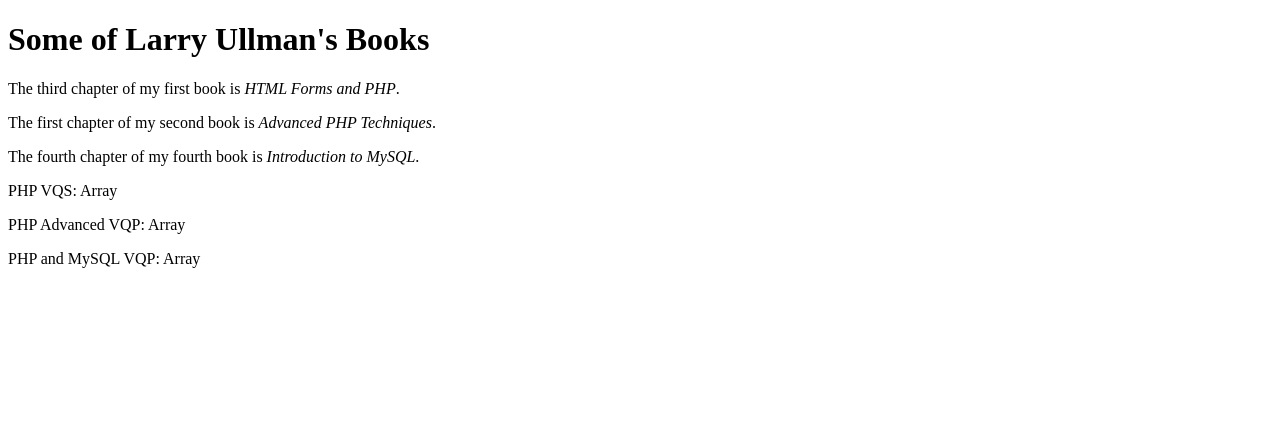
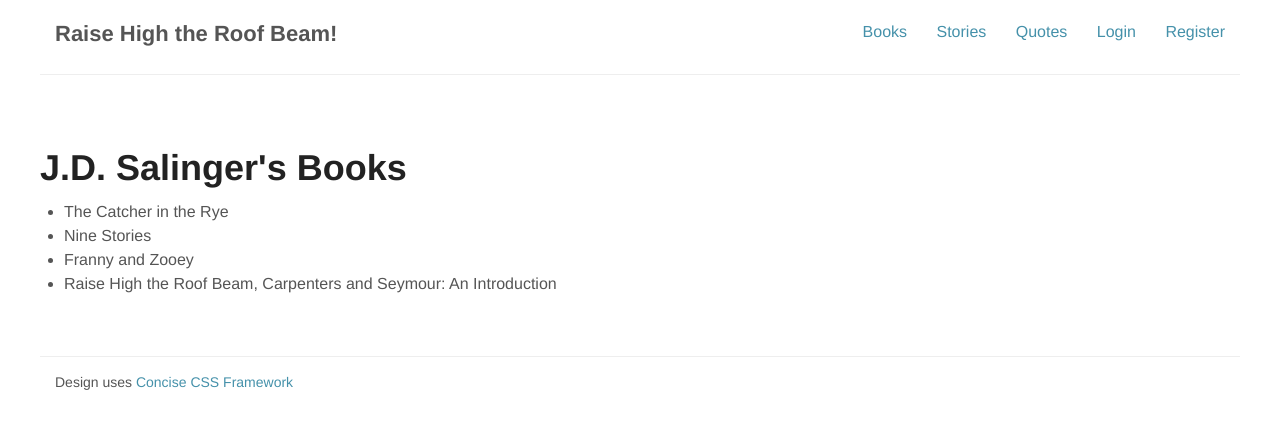
Before and after one commit to UnsteadyDizzy/CSC211-Programming-PHP-and-MySQL, a PHP site: page /books.php in a window 1280 px wide. Shown: the top 429 px of the page. Run offline with PHP 8.4, Linux system fonts and the light colour scheme.

Commit message:
Add files via upload

```diff
--- a/books.php
+++ b/books.php
@@ -1,41 +1,19 @@
-<!doctype html>
-<html lang="en">
-<head>
-	<meta charset="utf-8">
-	<title>Larry Ullman's Books and Chapters</title>
-</head>
-<body>
-<h1>Some of Larry Ullman's Books</h1>
-<?php // Script 7.4 - books.php
-/* This script creates and prints out a multidimensional array. */
-// Address error management, if you want.
+<?php // Script 8.5 - books.php
+/* This page lists J.D. Salinger's bibliography. */
 
-// Create the first array:
-$phpvqs = [1 => 'Getting Started with PHP', 'Variables', 'HTML Forms and PHP', 'Using Numbers'];
+// Set the page title and include the header file:
+define('TITLE', 'Books by J.D. Salinger');
+include('templates/header2.html');
 
-// Create the second array:
-$phpadv = [1 => 'Advanced PHP Techniques', 'Developing Web Applications', 'Advanced Database Concepts', 'Basic Object-Oriented Programming'];
+// Leave the PHP section to display lots of HTML:
+?>
 
-// Create the third array:
-$phpmysql = [1 => 'Introduction to PHP', 'Programming with PHP', 'Creating Dynamic Web Sites', 'Introduction to MySQL'];
+<h2>J.D. Salinger's Books</h2>
+<ul>
+	<li>The Catcher in the Rye</li>
+	<li>Nine Stories</li>
+	<li>Franny and Zooey</li>
+	<li>Raise High the Roof Beam, Carpenters and Seymour: An Introduction</li>
+</ul>
 
-// Create the multidimensional array:
-$books = [
-	'PHP VQS' => $phpvqs,
-	'PHP Advanced VQP' => $phpadv,
-	'PHP and MySQL VQP' => $phpmysql
-];
-
-// Print out some values:
-print "<p>The third chapter of my first book is <i>{$books['PHP VQS'][3]}</i>.</p>";
-print "<p>The first chapter of my second book is <i>{$books['PHP Advanced VQP'][1]}</i>.</p>";
-print "<p>The fourth chapter of my fourth book is <i>{$books['PHP and MySQL VQP'][4]}</i>.</p>";
-
-// See what happens with foreach:
-foreach ($books as $key => $value) {
-	print "<p>$key: $value</p>\n";
-}
-
-?>
-</body>
-</html>
+<?php include('templates/footer.html'); ?>
--- /dev/null
+++ b/header2.html
@@ -0,0 +1,42 @@
+<!doctype html>
+<html>
+<head>
+  <meta charset="utf-8">
+  <meta http-equiv="X-UA-Compatible" content="IE=edge,chrome=1">
+  <meta name="viewport" content="width=device-width, initial-scale=1.0">
+  <meta name="HandheldFriendly" content="True">
+  <title>
+	<?php
+	 if (defined('TITLE')) {
+	 // Is the title defined?
+	 print TITLE;
+	 }
+	 else {
+	 // The title is not defined.
+	 print 'Raise High the Roof Beam! A J.D. Salinger Fan Club';
+	 }
+	 ?>
+  </title>
+  <link rel="stylesheet" type="text/css" media="screen" href="css/concise.min.css" />
+  <link rel="stylesheet" type="text/css" media="screen" href="css/masthead.css" />
+</head>
+<body>
+
+<header container class="siteHeader">
+  <div row>
+    <h1 column=4 class="logo"><a href="index.php">Raise High the Roof Beam!</a></h1>
+    <nav column="8" class="nav">
+      <ul>
+        <li><a href="books.php">Books</a></li>
+        <li><a href="#">Stories</a></li>
+        <li><a href="#">Quotes</a></li>
+        <li><a href="login.php">Login</a></li>
+        <li><a href="register.php">Register</a></li>
+     </ul>
+    </nav>
+  </div>
+</header>
+
+  <main container class="siteContent">
+  <!-- BEGIN CHANGEABLE CONTENT. -->
+		<!-- Script 8.6 - header.html -->
```
